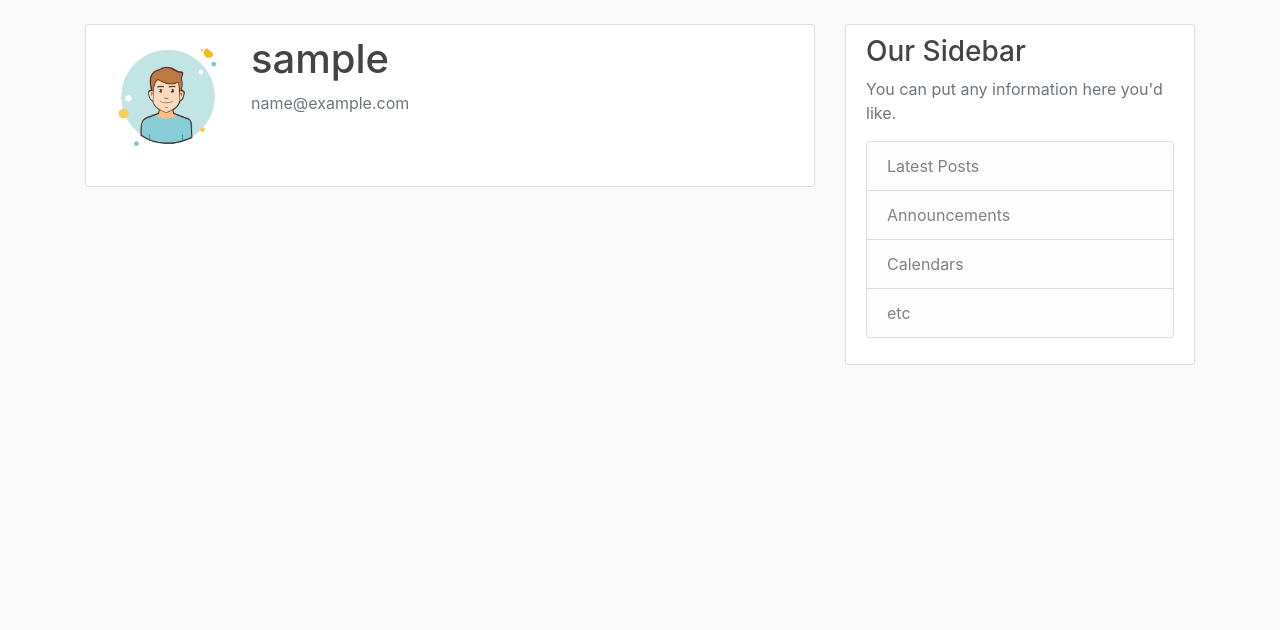
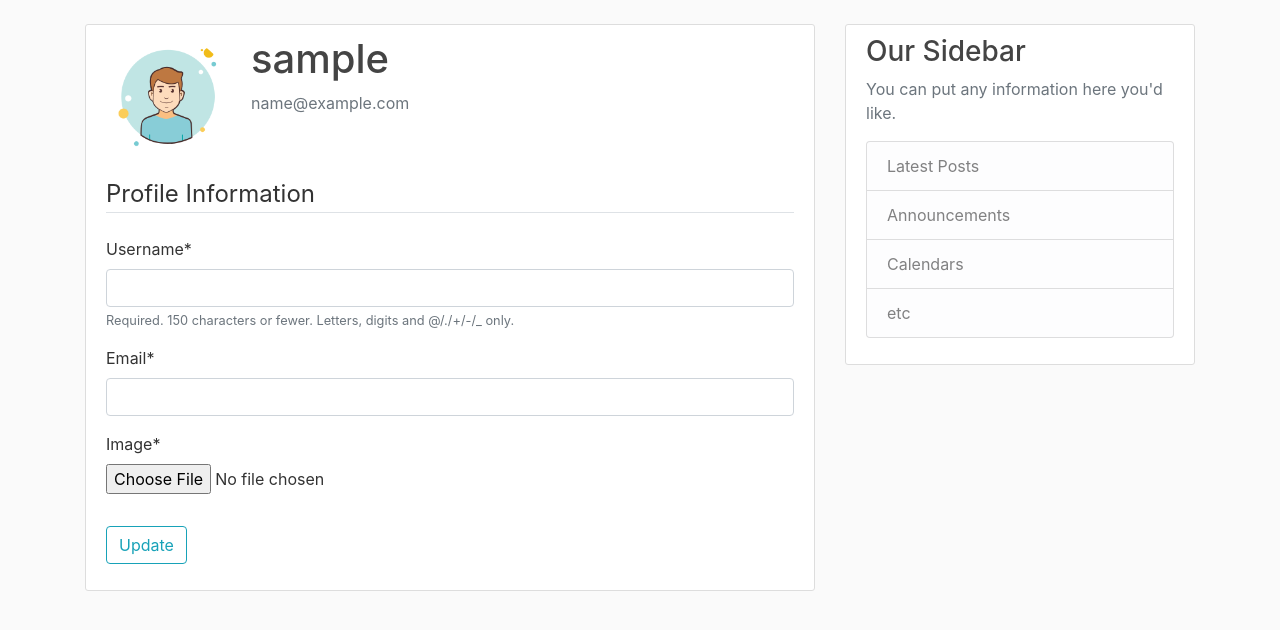
Before and after one commit to spinksd/KnowledgeSharingPlatform, a Django app: page /profile/ in a window 1280 px wide. Shown: the part 56-686 px from the top of the page. Run offline with Django 3.2, Linux system fonts and the light colour scheme; the visitor is signed in with stand-in values (Sample User, id 1); some libraries are stand-ins or nearby versions.

Commit message:
Initial workings on user profile page to allow user to edit their details.

```diff
--- a/users/forms.py
+++ b/users/forms.py
@@ -1,6 +1,7 @@
 from django import forms
 from django.contrib.auth.models import User
 from django.contrib.auth.forms import UserCreationForm
+from .models import Profile
 
 # UserCreationForm is a form provided by Django that has basic form inputs (Username, Password, password confirmation)
 # It also ensures username and password conform to particular constrains (e.g. Password must be 8 chars and contain both alphabetical and numerical characters)
@@ -14,3 +15,17 @@ class UserRegisterForm(UserCreationForm):
         model = User
         # Fields to display on the form in order specified
         fields = ['username', 'email', 'password1', 'password2']
+
+# Allow user to update username and email
+class UserUpdateForm(forms.ModelForm):
+    email = forms.EmailField()
+
+    class Meta:
+        model = User
+        fields = ['username', 'email']
+
+# Allow user to update profile image - this will be used in template with about function to look like one form
+class ProfileUpdateForm(forms.ModelForm):
+    class Meta:
+        model = Profile
+        fields = ['image']
--- a/users/templates/users/profile.html
+++ b/users/templates/users/profile.html
@@ -1,4 +1,5 @@
 {% extends "website/base.html" %}
+<!-- Load crispy form tags so I can use them for styling -->
 {% load crispy_forms_tags %}
 {% block content %}
     <div class="content-section">
@@ -9,6 +10,20 @@
           <p class="text-secondary">{{ user.email }}</p>
         </div>
       </div>
-      <!-- FORM HERE -->
+      <!-- Enctype must be included here to ensure image data is process properly -->
+      <form method="POST" enctype="multipart/form-data">
+        <!-- Add csrf token for security (prevents cross-site request forgery) -->
+        {% csrf_token %}
+        <!-- bootstrap class -->
+        <fieldset class="form-group">
+            <legend class="border-bottom mb-4">Profile Information</legend>
+            <!-- Vertical bar specifies that I want to use a filter. The crispy filter improves the styling (e.g. adds asterisks to required fields, labels form in a neat way, error messages presented neatly etc.) -->
+            {{ user_form|crispy }}
+            {{ profile_form|crispy }}
+        </fieldset>
+        <div class="form-group">
+            <button class="btn btn-outline-info" type="submit">Update</button>
+        </div>
+      </form>
     </div>
 {% endblock content %}
--- a/users/views.py
+++ b/users/views.py
@@ -1,7 +1,8 @@
 from django.shortcuts import render, redirect
 from django.contrib import messages
 from django.contrib.auth.decorators import login_required
-from .forms import UserRegisterForm
+from .forms import UserRegisterForm, UserUpdateForm, ProfileUpdateForm
+
 
 def register(request):
     if request.method == 'POST':
@@ -27,4 +28,12 @@ def register(request):
 # Adding login_required decorater to the profile view - This forces a user to be logged in before being able to access this page.
 @login_required
 def profile(request):
-    return render(request, 'users/profile.html')
+    user_form = UserUpdateForm()
+    profile_form = ProfileUpdateForm()
+
+    context = {
+        'user_form': user_form,
+        'profile_form': profile_form
+    }
+
+    return render(request, 'users/profile.html', context)
```
